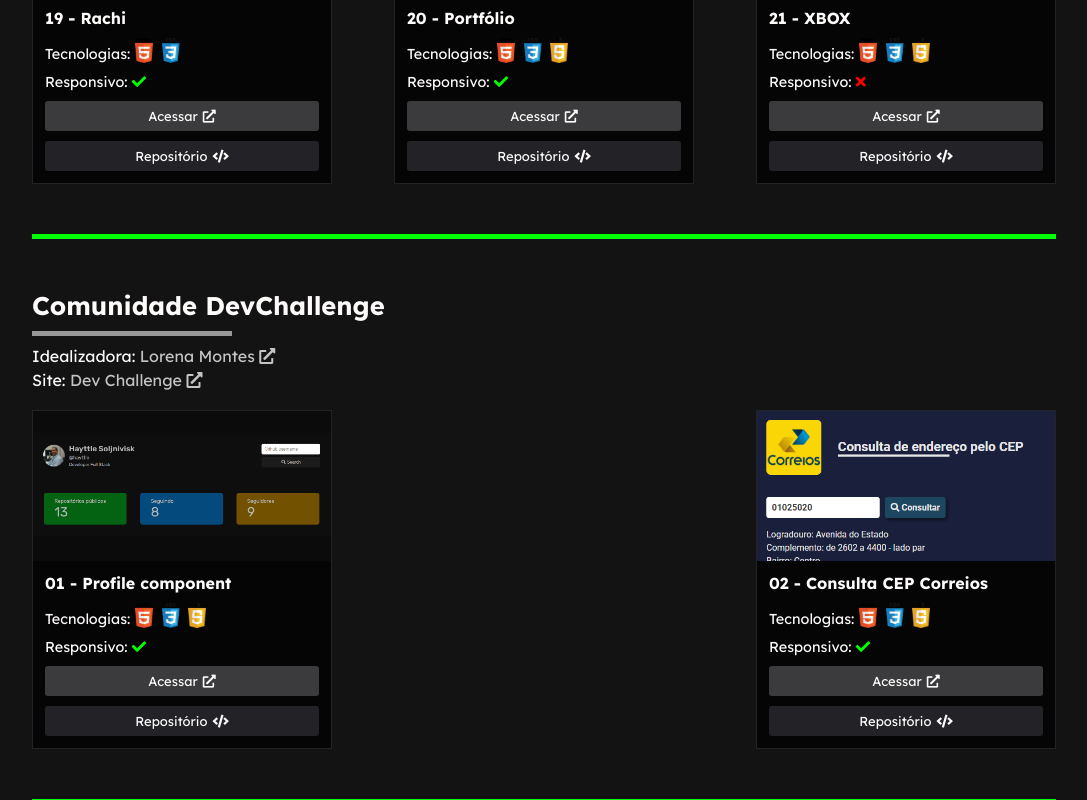
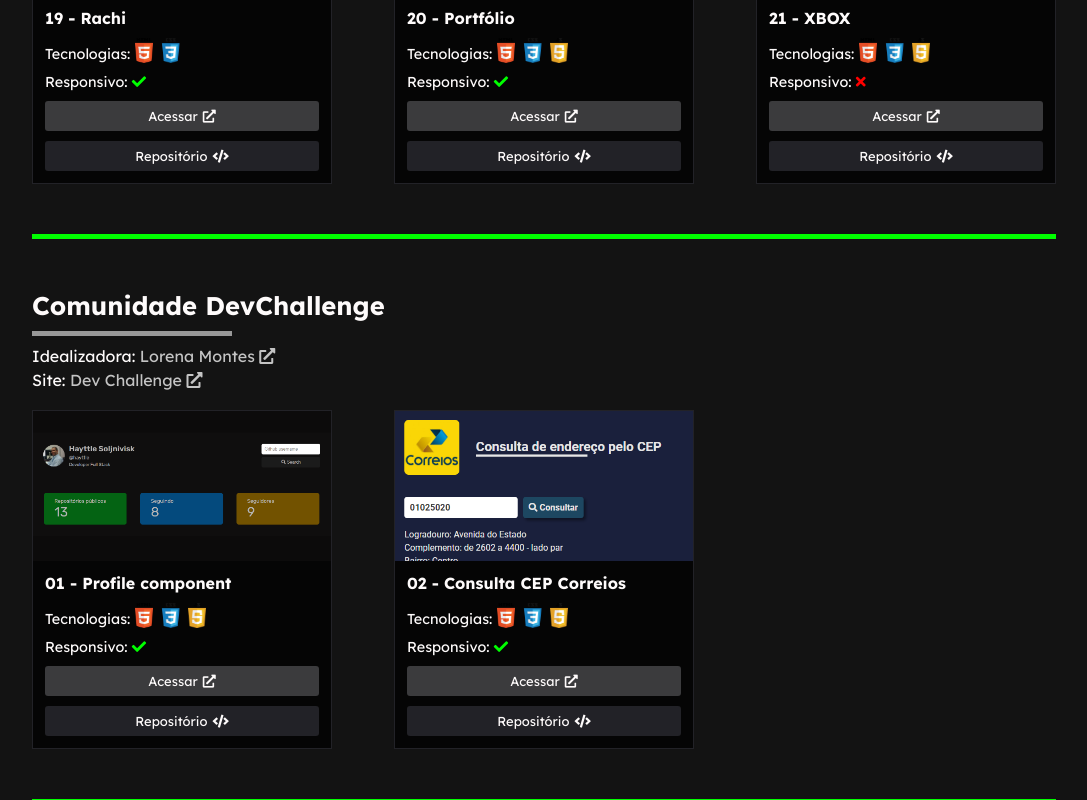
Before and after one commit to hayttle/desafios, a plain HTML site: page index.html in a window 1280 px wide. Shown: the part 2730-3530 px from the top of the page, without its empty margins (96-1183 px from the left). Drawn offline with Linux system fonts and the light colour scheme.

Commit message:
main page - auto-fill grid layout

```diff
--- a/assets/css/style.css
+++ b/assets/css/style.css
@@ -97,7 +97,7 @@ main .designer {
 
 .projects {
   display: grid;
-  grid-template-columns: repeat(auto-fit, minmax(300px, auto));
+  grid-template-columns: repeat(auto-fill, minmax(300px, auto));
   justify-content: space-between;
   gap: 50px;
 }
@@ -161,15 +161,14 @@ main .designer {
   opacity: 0.8;
 }
 
-.btn-view{
+.btn-view {
   margin-bottom: 10px;
   background-color: var(--gray-300);
 }
 
-.btn-repo{
+.btn-repo {
   background-color: var(--gray-200);
 }
-
 
 .thumb {
   width: 100%;
```
